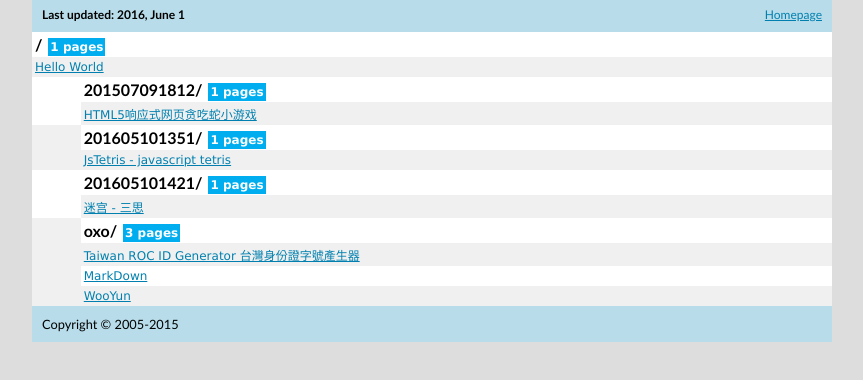
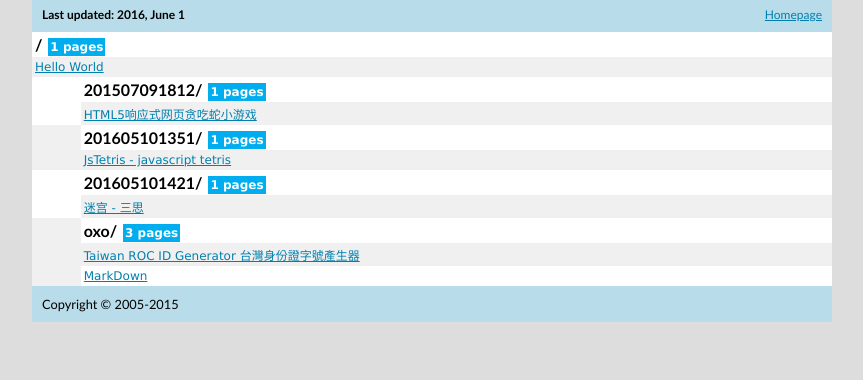
Before and after one commit to xiozhuo/xiozhuo, a plain HTML site: page sitemap.html in a window 1280 px wide. Shown: the part 82-462 px from the top of the page, without its empty margins (208-1071 px from the left). Drawn offline with Linux system fonts and the light colour scheme.

Commit message:
Update sitemap.html

```diff
--- a/sitemap.html
+++ b/sitemap.html
@@ -140,7 +140,6 @@ Last updated: 2016, June 1
 <table cellpadding="0" cellspacing="0" border="0" width="100%">
 <tr><td class="lpage"><a href="http://xiozho.cc/oxo/id.html" title="Taiwan ROC ID Generator 台灣身份證字號產生器">Taiwan ROC ID Generator 台灣身份證字號產生器</a></td></tr>
 <tr><td class="lpage"><a href="http://xiozho.cc/oxo/md.html" title="MarkDown">MarkDown</a></td></tr>
-<tr><td class="lpage"><a href="http://xiozho.cc/oxo/wooyun.html" title="WooYun">WooYun</a></td></tr>
 </table>
 </td>
 </tr>
```
